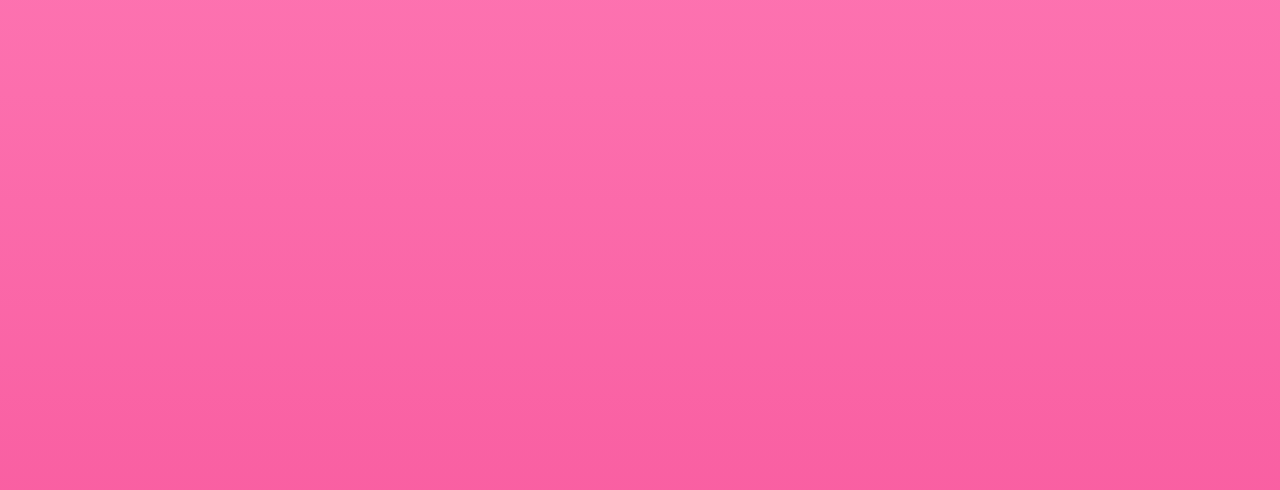
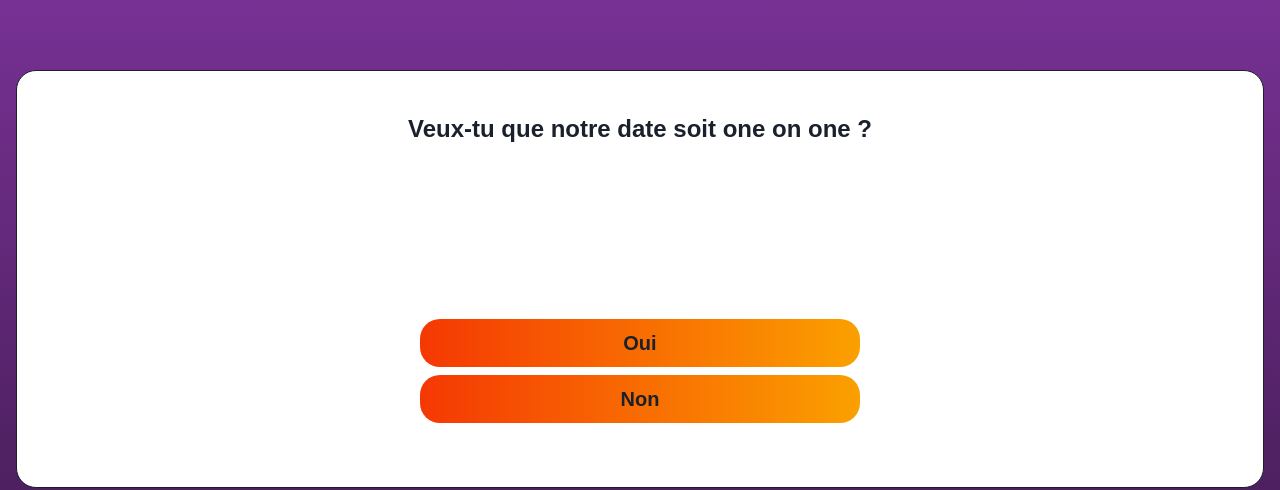
Before and after one commit to laurentaubin/tinder-flow, a Next.js app: page / in a window 1280 px wide. Shown: the part 314-804 px from the top of the page. Built offline with nearby package versions, Linux system fonts and the light colour scheme.

Commit message:
Add styling to choice cards

```diff
--- a/package.json
+++ b/package.json
@@ -12,6 +12,7 @@
     "@emotion/styled": "^11.0.0",
     "framer-motion": "^4.0.3",
     "next": "latest",
+    "next-google-fonts": "^2.2.0",
     "react": "^17.0.2",
     "react-dom": "^17.0.2"
   },
--- a/src/components/Choice.js
+++ b/src/components/Choice.js
@@ -1,32 +1,40 @@
 import { Box, Button, Center, Stack, Text } from "@chakra-ui/react";
 
 export const Choice = ({ choice }) => {
+  console.log(choice);
   return (
-    <Box
-      border="1px"
-      borderRadius="20"
-      padding="4"
-      marginX="16px"
-      marginTop="50%"
-      marginBottom="50%"
-      minHeight="50%"
-      bgGradient="linear(to-tr, #ef4136, #fbb040)"
-    >
+    <Box border="1px" borderRadius="20" padding="4" marginX="16px" marginTop="10%" marginBottom="30%" minHeight="400px" bgColor="white">
       <Center>
         <Stack>
           <Center>
-            <Text fontSize="2xl" marginBottom="16px">
+            <Text fontSize="2xl" fontWeight="bold" marginBottom="16px" marginTop="24px" align="center">
               {choice.question}
             </Text>
           </Center>
-          <Stack>
-            <Center>
-              <Button paddingX="50px" size="lg" width="75%" onClick={choice.choseFirst}>
+          <Stack height="300px" paddingBottom="48px">
+            <Center marginTop="auto" marginBottom="0px">
+              <Button
+                paddingX="50px"
+                size="lg"
+                width="95%"
+                fontSize="xl"
+                borderRadius="20px"
+                bgGradient="linear(to-r, #f53803, #fba000)"
+                onClick={choice.choseFirst}
+              >
                 {choice.firstChoice}
               </Button>
             </Center>
             <Center>
-              <Button paddingX="50px" size="lg" width="75%" onClick={choice.choseSecond}>
+              <Button
+                paddingX="50px"
+                size="lg"
+                width="95%"
+                fontSize="xl"
+                borderRadius="20px"
+                bgGradient="linear(to-r, #f53803, #fba000)"
+                onClick={choice.choseSecond}
+              >
                 {choice.secondChoice}
               </Button>
             </Center>
--- a/src/pages/_app.js
+++ b/src/pages/_app.js
@@ -1,12 +1,16 @@
 import { ChakraProvider } from "@chakra-ui/react";
+import { GoogleFonts } from "next-google-fonts";
 
 import theme from "../theme";
 
 function MyApp({ Component, pageProps }) {
   return (
-    <ChakraProvider resetCSS theme={theme}>
-      <Component {...pageProps} />
-    </ChakraProvider>
+    <>
+      <GoogleFonts href="https://fonts.googleapis.com/css2?family=Montserrat:wght@400;600;700&display=swap" />
+      <ChakraProvider resetCSS theme={theme}>
+        <Component {...pageProps} />
+      </ChakraProvider>
+    </>
   );
 }
 
--- a/src/pages/_document.js
+++ b/src/pages/_document.js
@@ -1,5 +1,5 @@
-import NextDocument, { Html, Head, Main, NextScript } from 'next/document'
-import { ColorModeScript } from '@chakra-ui/react'
+import NextDocument, { Html, Head, Main, NextScript } from "next/document";
+import { ColorModeScript } from "@chakra-ui/react";
 
 export default class Document extends NextDocument {
   render() {
@@ -8,11 +8,14 @@ export default class Document extends NextDocument {
         <Head />
         <body>
           {/* Make Color mode to persists when you refresh the page. */}
+          <Head>
+            <link rel="shortcut icon" href="/favicon.ico" />
+          </Head>
           <ColorModeScript />
           <Main />
           <NextScript />
         </body>
       </Html>
-    )
+    );
   }
 }
--- a/src/pages/index.js
+++ b/src/pages/index.js
@@ -1,5 +1,5 @@
 import { useState } from "react";
-import { Box, Center, Text } from "@chakra-ui/react";
+import { Box, Center } from "@chakra-ui/react";
 import { Choice } from "../components/Choice";
 import { EndCard } from "../components/EndCard";
 
@@ -149,7 +149,7 @@ const Index = () => {
   ]);
 
   return (
-    <Center bgGradient="linear(to-t, #ee2a7b, #ff7db8)" paddingBottom="200px">
+    <Center bgGradient="linear(to-t, #000000, #923cb5)" paddingBottom="200px">
       <Box marginTop="20%" marginBottom="25%" height="100%" width="100%">
         {!isEndReached && <Choice choice={choices[showedCardIndex]}></Choice>}
         {isEndReached && <EndCard cardText={endCard} />}
--- a/src/theme.js
+++ b/src/theme.js
@@ -1,31 +1,29 @@
-import { extendTheme } from '@chakra-ui/react'
-import { createBreakpoints } from '@chakra-ui/theme-tools'
+import { extendTheme } from "@chakra-ui/react";
+import { createBreakpoints } from "@chakra-ui/theme-tools";
 
-const fonts = { mono: `'Menlo', monospace` }
+const fonts = {
+  body: "Montserrat, sans-serif",
+  heading: "Montserrat, sans-serif",
+  mono: `'Menlo', monospace`
+};
 
 const breakpoints = createBreakpoints({
-  sm: '40em',
-  md: '52em',
-  lg: '64em',
-  xl: '80em',
-})
+  sm: "40em",
+  md: "52em",
+  lg: "64em",
+  xl: "80em"
+});
 
 const theme = extendTheme({
   colors: {
-    black: '#16161D',
+    black: "#16161D"
   },
   fonts,
   breakpoints,
   icons: {
     logo: {
       path: (
-        <svg
-          width="3000"
-          height="3163"
-          viewBox="0 0 3000 3163"
-          fill="none"
-          xmlns="http://www.w3.org/2000/svg"
-        >
+        <svg width="3000" height="3163" viewBox="0 0 3000 3163" fill="none" xmlns="http://www.w3.org/2000/svg">
           <rect width="3000" height="3162.95" fill="none" />
           <path
             d="M1470.89 1448.81L2170 2488.19H820V706.392H2170L1470.89 1448.81ZM1408.21 1515.37L909.196 2045.3V2393.46H1998.84L1408.21 1515.37Z"
@@ -33,9 +31,9 @@ const theme = extendTheme({
           />
         </svg>
       ),
-      viewBox: '0 0 3000 3163',
-    },
-  },
-})
+      viewBox: "0 0 3000 3163"
+    }
+  }
+});
 
-export default theme
+export default theme;
```
Also changed, not shown: 1 other file (tests, documents, lock files or other folders).
